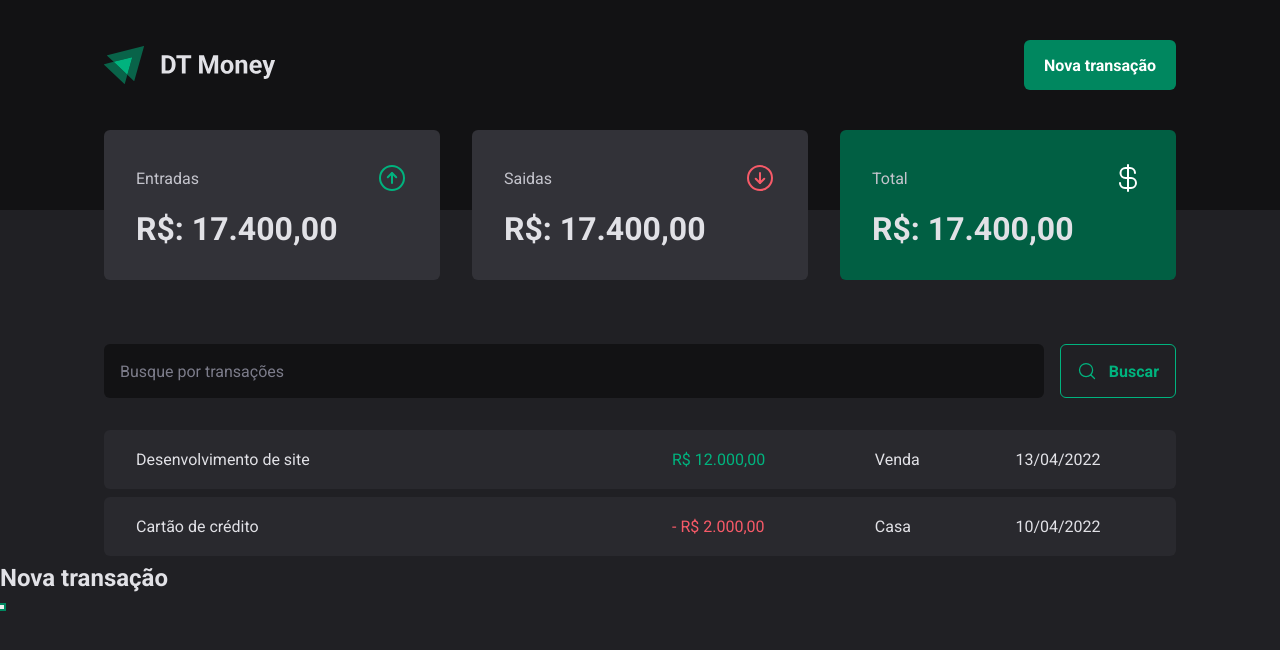
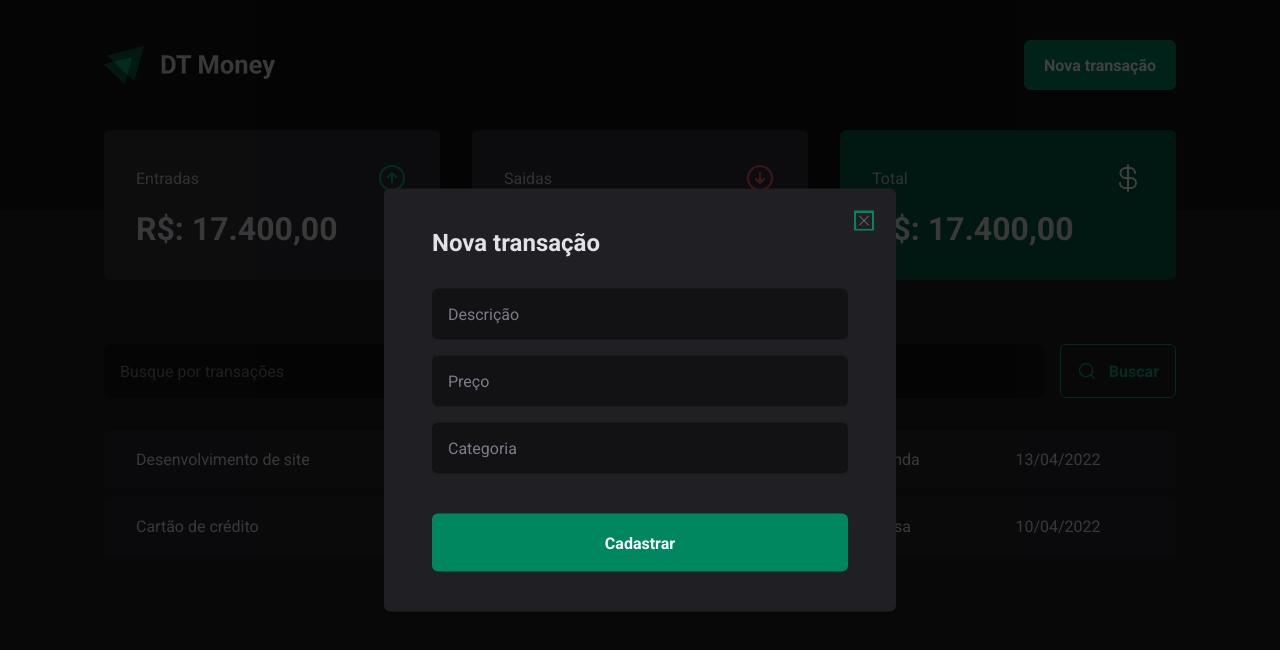
Before and after one commit to vanderL/dt-money-2, a React (Vite) app: page / in a window 1280 px wide. Both pictures are taken after a click on the button "Nova transação". Shown: the top 650 px of the page. Built offline with nearby package versions, Linux system fonts and the light colour scheme.

Commit message:
feat: Styles Modal New Transaction

```diff
--- a/src/components/Header/index.tsx
+++ b/src/components/Header/index.tsx
@@ -1,6 +1,7 @@
 import { HeaderContainer, HeaderContent, NewTransactionButton } from "./styles";
 import logoImg from '../../assets/logo.svg';
 import * as Dialog from "@radix-ui/react-dialog";
+import { NewTransactionModal } from "../NewTransactionModal";
 
 export function Header() {
   return (
@@ -13,13 +14,7 @@
             <NewTransactionButton>Nova transação</NewTransactionButton>
           </Dialog.Trigger>
 
-          <Dialog.Portal>
-            <Dialog.Overlay />
-            <Dialog.Content>
-              <Dialog.Title>Nova transação</Dialog.Title>
-              <Dialog.Close />
-            </Dialog.Content>
-          </Dialog.Portal>
+          <NewTransactionModal />
         </Dialog.Root>
 
       </HeaderContent>
--- /dev/null
+++ b/src/components/NewTransactionModal/index.tsx
@@ -0,0 +1,30 @@
+import * as Dialog from "@radix-ui/react-dialog";
+import { CloseButton, Content, Overlay } from "./styles";
+import { X } from 'phosphor-react'
+
+export function NewTransactionModal() {
+  return (
+    <Dialog.Portal>
+      <Overlay />
+
+      <Content>
+        <Dialog.Title>Nova transação</Dialog.Title>
+
+        <CloseButton>
+          <X />
+        </CloseButton>
+
+        <form action="">
+          <input type="text" placeholder="Descrição" required />
+          <input type="number" placeholder="Preço" required />
+          <input type="text" placeholder="Categoria" required />
+
+          <button type="submit">
+            Cadastrar
+          </button>
+        </form>
+
+      </Content>
+    </Dialog.Portal>
+  )
+}
--- /dev/null
+++ b/src/components/NewTransactionModal/styles.ts
@@ -0,0 +1,71 @@
+import styled from "styled-components";
+import * as Dialog from "@radix-ui/react-dialog";
+
+export const Overlay = styled(Dialog.Overlay)`
+  position: fixed;
+  width: 100vw;
+  height: 100vh;
+  inset: 0;
+  background: rgba(0,0,0, 0.75);
+`;
+
+export const Content = styled(Dialog.Content)`
+  min-width: 32rem;
+  border-radius: 6px;
+  padding: 2.5rem 3rem;
+
+  background: ${props => props.theme['gray-800']};
+
+  position: fixed;
+  top: 50%;
+  left: 50%;
+  transform: translate(-50%, -50%);
+
+  form {
+    margin-top: 2rem;
+    display: flex;
+    flex-direction: column;
+    gap: 1rem;
+
+    input {
+      border-radius: 6px;
+      border: 0;
+      background: ${props => props.theme['gray-900']};
+      color: ${props => props.theme['gray-300']};
+      padding: 1rem;
+
+      &::placeholder {
+        color: ${props => props.theme['gray-500']};
+      }
+    }
+
+    button[type="submit"] {
+      height: 58px;
+      border: 0;
+      background: ${props => props.theme['green-500']};
+      color: ${props => props.theme.white};
+      font-weight: bold;
+      padding: 0 1.25rem;
+      border-radius: 6px;
+      margin-top: 1.5rem;
+      cursor: pointer;
+
+      &:hover {
+      background: ${props => props.theme['green-700']};
+      transition: background-color .2s;
+
+      }
+    }
+  }
+`;
+
+export const CloseButton = styled(Dialog.Close)`
+  position: absolute;
+  background: transparent;
+  border: 0;
+  top: 1.5rem;
+  right: 1.5rem;
+  line-height: 0;
+  cursor: pointer;
+  color: ${props => props.theme['gray-500']};
+`;
```
